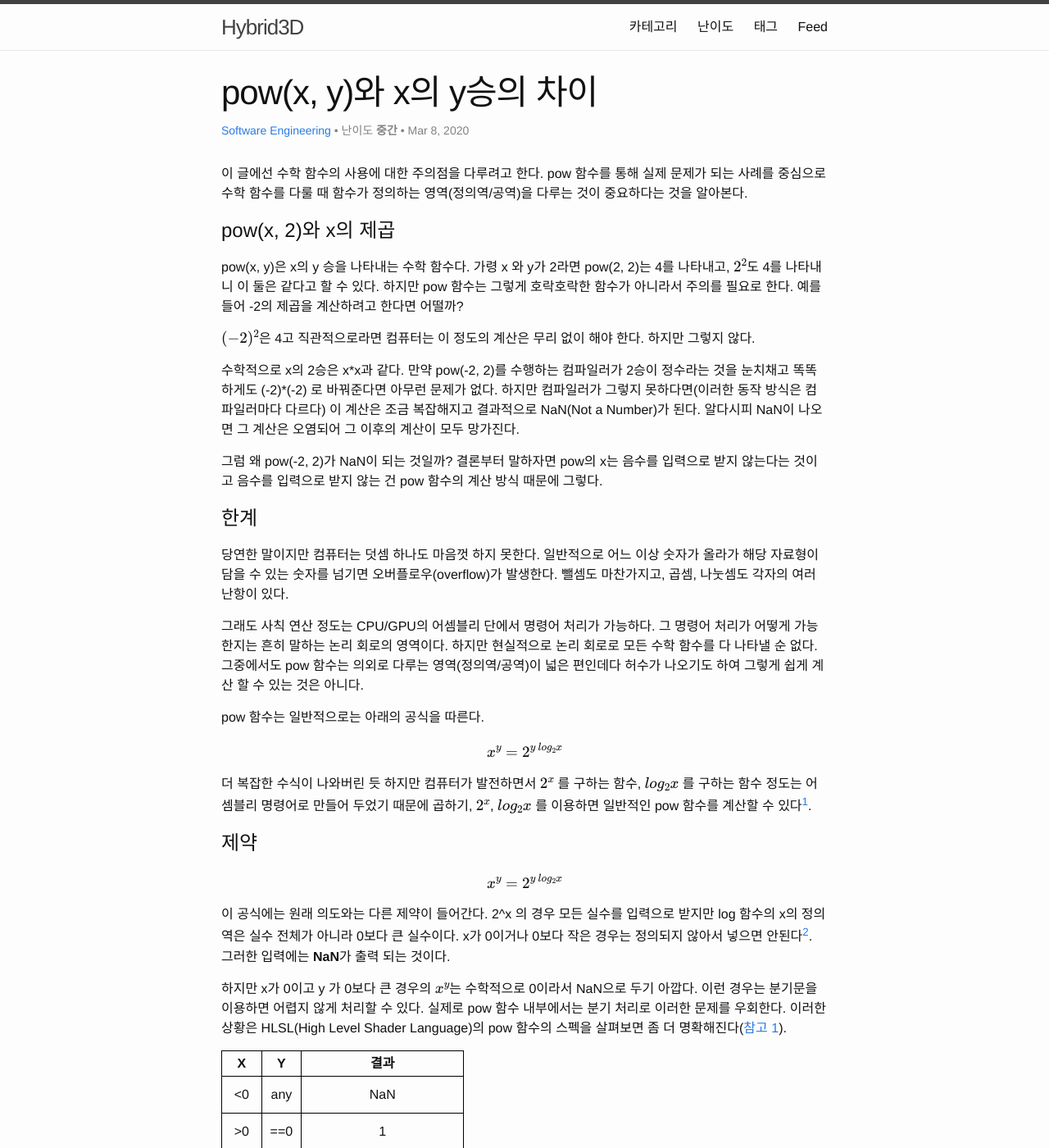
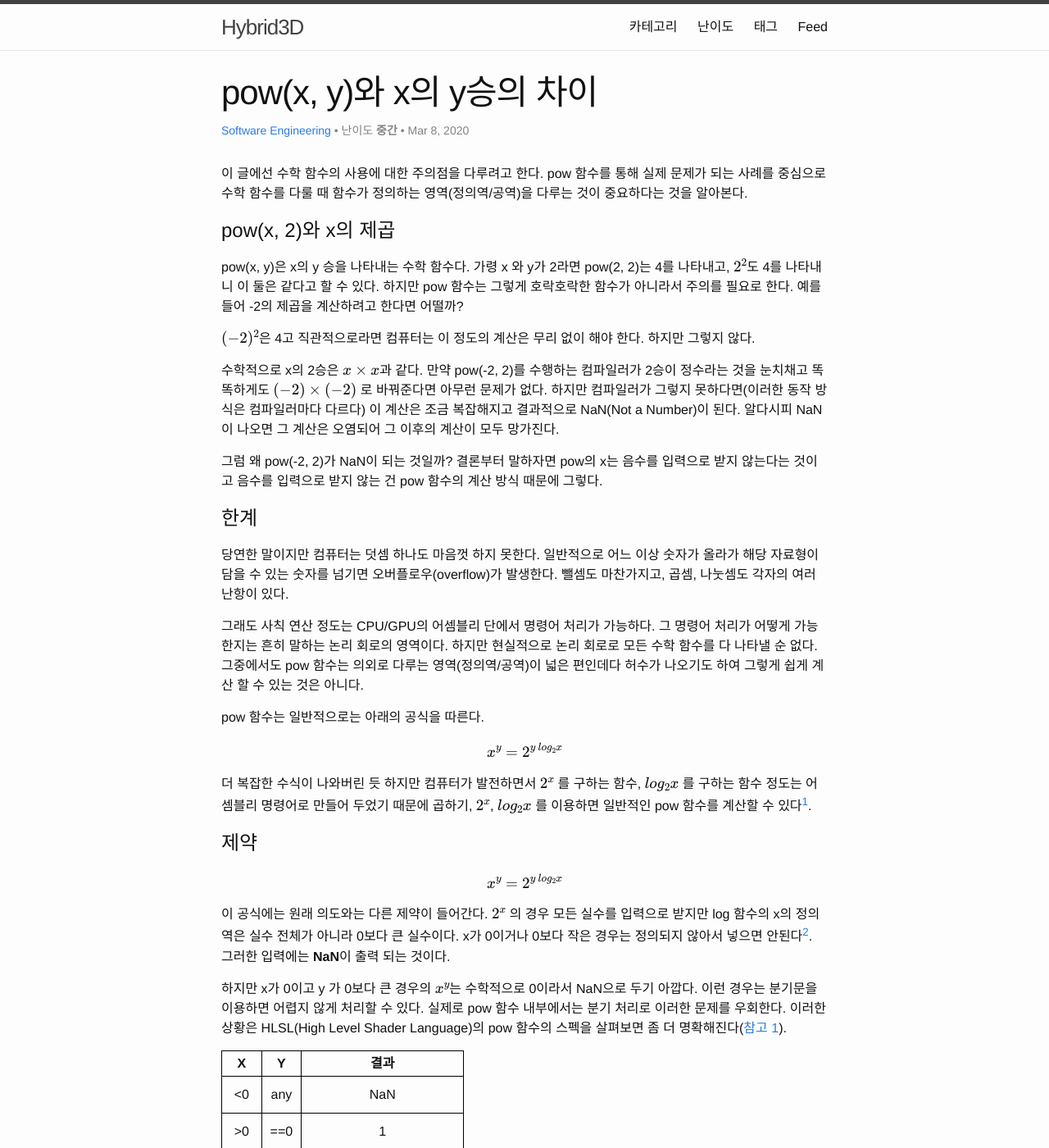
Before and after one commit to Hybrid3D/hybrid3d.github.io, a Jekyll site: the page built from _posts/software-engineering/2020-03-08-differences-between-pow-and-2-2.md, in a window 1280 px wide and 1400 px high. Shown: the whole window at 82% size. Built offline with Jekyll 4.4.1, drawn with Linux system fonts in a browser that asks for light colours; formulas are drawn with MathJax 3; comment, search, counter and statistics services are not loaded; some of the changed text lies outside the part shown.

Commit message:
clean up math script

```diff
--- a/_posts/software-engineering/2020-03-08-differences-between-pow-and-2-2.md
+++ b/_posts/software-engineering/2020-03-08-differences-between-pow-and-2-2.md
@@ -9,13 +9,13 @@ difficulty: middle
 이 글에선 수학 함수의 사용에 대한 주의점을 다루려고 한다. pow 함수를 통해 실제 문제가 되는 사례를 중심으로 수학 함수를 다룰 때 함수가 정의하는 영역(정의역/공역)을 다루는 것이 중요하다는 것을 알아본다.
 
 # pow(x, 2)와 x의 제곱
-pow(x, y)은 x의 y 승을 나타내는 수학 함수다. 가령 x 와 y가 2라면 pow(2, 2)는 4를 나타내고, $$2^2$$도 4를 나타내니 이 둘은 같다고 할 수 있다.
+pow(x, y)은 x의 y 승을 나타내는 수학 함수다. 가령 x 와 y가 2라면 pow(2, 2)는 4를 나타내고, $2^2$도 4를 나타내니 이 둘은 같다고 할 수 있다.
 하지만 pow 함수는 그렇게 호락호락한 함수가 아니라서 주의를 필요로 한다. 예를 들어 -2의 제곱을 계산하려고 한다면 어떨까?
 
-$$(-2)^2$$은 4고 직관적으로라면 컴퓨터는 이 정도의 계산은 무리 없이 해야 한다. 하지만 그렇지 않다.
+$(-2)^2$은 4고 직관적으로라면 컴퓨터는 이 정도의 계산은 무리 없이 해야 한다. 하지만 그렇지 않다.
 
-수학적으로 x의 2승은 x\*x과 같다. 만약 pow(-2, 2)를 수행하는 컴파일러가 2승이 정수라는 것을 눈치채고 똑똑하게도 (-2)\*(-2) 로 바꿔준다면 아무런 문제가 없다.
-하지만 컴파일러가 그렇지 못하다면(이러한 동작 방식은 컴파일러마다 다르다) 이 계산은 조금 복잡해지고 결과적으로 NaN(Not a Number)가 된다.
+수학적으로 x의 2승은 $x\times x$과 같다. 만약 pow(-2, 2)를 수행하는 컴파일러가 2승이 정수라는 것을 눈치채고 똑똑하게도 $(-2)\times (-2)$ 로 바꿔준다면 아무런 문제가 없다.
+하지만 컴파일러가 그렇지 못하다면(이러한 동작 방식은 컴파일러마다 다르다) 이 계산은 조금 복잡해지고 결과적으로 NaN(Not a Number)이 된다.
 알다시피 NaN이 나오면 그 계산은 오염되어 그 이후의 계산이 모두 망가진다.
 
 그럼 왜 pow(-2, 2)가 NaN이 되는 것일까? 결론부터 말하자면 pow의 x는 음수를 입력으로 받지 않는다는 것이고 음수를 입력으로 받지 않는 건 pow 함수의 계산 방식 때문에 그렇다.
@@ -29,16 +29,16 @@ pow 함수는 일반적으로는 아래의 공식을 따른다.
 
 $$x^y = 2^{y\,log_2 x}$$
 
-더 복잡한 수식이 나와버린 듯 하지만 컴퓨터가 발전하면서 $$2^x$$ 를 구하는 함수, $$log_2 x$$ 를 구하는 함수 정도는 어셈블리 명령어로 만들어 두었기 때문에
-곱하기, $$2^x$$, $$log_2 x$$ 를 이용하면 일반적인 pow 함수를 계산할 수 있다[^1].
+더 복잡한 수식이 나와버린 듯 하지만 컴퓨터가 발전하면서 $2^x$ 를 구하는 함수, $log_2 x$ 를 구하는 함수 정도는 어셈블리 명령어로 만들어 두었기 때문에
+곱하기, $2^x$, $log_2 x$ 를 이용하면 일반적인 pow 함수를 계산할 수 있다[^1].
 
 # 제약
 
 $$x^y = 2^{y\,log_2 x}$$
 
-이 공식에는 원래 의도와는 다른 제약이 들어간다. 2^x 의 경우 모든 실수를 입력으로 받지만 log 함수의 x의 정의역은 실수 전체가 아니라 0보다 큰 실수이다. x가 0이거나 0보다 작은 경우는 정의되지 않아서 넣으면 안된다[^2]. 그러한 입력에는 **NaN**가 출력 되는 것이다.
+이 공식에는 원래 의도와는 다른 제약이 들어간다. $2^x $ 의 경우 모든 실수를 입력으로 받지만 log 함수의 x의 정의역은 실수 전체가 아니라 0보다 큰 실수이다. x가 0이거나 0보다 작은 경우는 정의되지 않아서 넣으면 안된다[^2]. 그러한 입력에는 **NaN**이 출력 되는 것이다.
 
-하지만 x가 0이고 y 가 0보다 큰 경우의 $$x^y$$는 수학적으로 0이라서 NaN으로 두기 아깝다. 이런 경우는 분기문을 이용하면 어렵지 않게 처리할 수 있다. 실제로 pow 함수 내부에서는 분기 처리로 이러한 문제를 우회한다. 이러한 상황은 HLSL(High Level Shader Language)의 pow 함수의 스펙을 살펴보면 좀 더 명확해진다([참고 1][1]).
+하지만 x가 0이고 y 가 0보다 큰 경우의 $x^y$는 수학적으로 0이라서 NaN으로 두기 아깝다. 이런 경우는 분기문을 이용하면 어렵지 않게 처리할 수 있다. 실제로 pow 함수 내부에서는 분기 처리로 이러한 문제를 우회한다. 이러한 상황은 HLSL(High Level Shader Language)의 pow 함수의 스펙을 살펴보면 좀 더 명확해진다([참고 1][1]).
 
 {:class="table table-bordered"}
 |X|Y|결과|
@@ -46,17 +46,18 @@ $$x^y = 2^{y\,log_2 x}$$
 |<0|any|NaN|
 |>0|==0|1|
 |==0|>0|0|
-|==0|<0|$$\infty$$|
-|>0|<0|$$1/x^{-y}$$|
+|==0|<0|$\infty$|
+|>0|<0|$1/x^{-y}$|
 |==0|==0|0 or NaN (GPU마다 다름)|
 
 GPU 어셈블리를 보면 분기 과정이 더 명확해지겠지만 그 부분은 생략하겠다.
 
 # 컴파일러간 차이
-C++의 CPU의 pow 함수는 훨씬 더 쓰기 편하다. pow(x, y)에서 y가 정수면(float 형이더라도) 알아서 문제가 없도록 처리해준다(gcc 9.2 기준). 예를 들어 pow(-2.0f, 2.0f) 같은 것도 알아서 $$(-2)*(-2)=4$$를 계산해준다([참고 2][2]).
+C++의 CPU의 pow 함수는 훨씬 더 쓰기 편하다. pow(x, y)에서 y가 정수면(float 형이더라도) 알아서 문제가 없도록 처리해준다(gcc 9.2 기준). 예를 들어 pow(-2.0f, 2.0f) 같은 것도 알아서 $(-2)\times (-2)=4$를 계산해준다([참고 2][2]).
 
-이보다 조금은 나은 방법은 pow(-2, 2) 형태로 정수를 쓰는 것이다. 이 경우 컴파일러가 $$(-2)*(-2)$$로 치환을 해주어 많은 어셈블리 명령어를 절약할 수도 있다(CPU에 해당하는 이야기다).
-물론 가장 좋은건 함수에 넣기 전 abs(-x) 형태를 취하거나 처음부터 $$(-2)*(-2)$$로 쓰는 것이다.
+이보다 조금은 나은 방법은 pow(-2, 2) 형태로 정수를 쓰는 것이다.
+이 경우 컴파일러가 $(-2)\times (-2)$로 치환을 해주어 많은 어셈블리 명령어를 절약할 수도 있다(CPU에 해당하는 이야기다).
+물론 가장 좋은건 함수에 넣기 전 abs(-x) 형태를 취하거나 처음부터 $(-2)\times (-2)$로 쓰는 것이다.
 
 이처럼 GPU와 CPU는 근본적인 환경 차이 때문에 동작이 제법 많이 다르다. CPU는 물론이고 GPU에서도 쉐이더 언어나 컴파일러(혹은 GPU 및 드라이버)에 따라 동작이 다를 수 있다.
 특정 입력에 대해 결과값이 항상 NaN으로 나오는 경우는 어쩌면 그나마 나은 상황이다. HLSL pow 함수에서 pow(0, 0) = 0 or NaN인 경우처럼 GPU마다 동작이 다르다면
@@ -68,7 +69,7 @@ C++의 CPU의 pow 함수는 훨씬 더 쓰기 편하다. pow(x, y)에서 y가
 log 함수를 다룰 때는 x가 0 이하가 되지 않도록 하듯이, 나눗셈을 할때는 반드시 0으로 나누지 않도록 조심해야하고 sqrt 의 경우는 음수를 계산하지 않도록 해야 한다.
 이러한 부분들은 문제를 겪고 디버깅을 하면서 습관이 되기도 하지만 미리 조심하면 많은 버그를 사전에 방지할 수 있다.
 
-성능 문제도 있다. [Exponentiation by squaring][3]을 보면 알 수 있듯이 정수의 pow 계산은 비용이 그렇게 싸진 않다. 실제 CPU 수학 라이브러리 안에서 어떤 계산을 사용하는지는 확인을 하지 못했는데 pow 함수 계산하는 것은 이처럼 비용이 싸진 않다는 것을 확인하기 좋다(부동소수점과는 달리 정수의 계산은 정확해야하기 때문에 $$2^{y\,log_2 x}$$ 형태를 사용하기에는 무리가 있다).
+성능 문제도 있다. [Exponentiation by squaring][3]을 보면 알 수 있듯이 정수의 pow 계산은 비용이 그렇게 싸진 않다. 실제 CPU 수학 라이브러리 안에서 어떤 계산을 사용하는지는 확인을 하지 못했는데 pow 함수 계산하는 것은 이처럼 비용이 싸진 않다는 것을 확인하기 좋다(부동소수점과는 달리 정수의 계산은 정확해야하기 때문에 $2^{y\,log_2 x}$ 형태를 사용하기에는 무리가 있다).
 
 수학 함수를 다루는 팁은 별도의 글로 적으려 했었다. 일반적인 팁 위주로 나중에 다시 적도록 하겠다.
 
@@ -78,7 +79,7 @@ log 함수를 다룰 때는 x가 0 이하가 되지 않도록 하듯이, 나눗
 3. [Exponentiation by squaring][3] - pow(x, y)의 y가 양의 정수일 경우 계산하는 알고리즘이다.
 4. [How to Prove That 1 = 2?][4] - 0으로 나눴을 때 어떻게 수식 체계가 망가지는지를 알 수 있는 흔한 사례다.
 
-[^1]: $$2^x$$, $$log_2 x$$ 명령어가 없는 CPU의 경우 계산 테이블로 미리 만들어두는 것도 흔히 쓰는 방식이다.
+[^1]: $2^x$, $log_2 x$ 명령어가 없는 CPU의 경우 계산 테이블로 미리 만들어두는 것도 흔히 쓰는 방식이다.
 [^2]: 수학적으로 정의되지 않음(undefined)은 그냥 무조건 피해야하는 것이라고 보면 된다. 정의 되지 않는 것을 사용할 경우 수학의 수식 체계가 망가진다. 이게 망가지면 흔한 유머처럼 1=2와 같은 잘못된 수식이 만들어진다. (예시, [How to Prove That 1 = 2?][4])
 
 [1]: https://docs.microsoft.com/en-us/windows/win32/direct3dhlsl/dx-graphics-hlsl-pow "pow"
```
